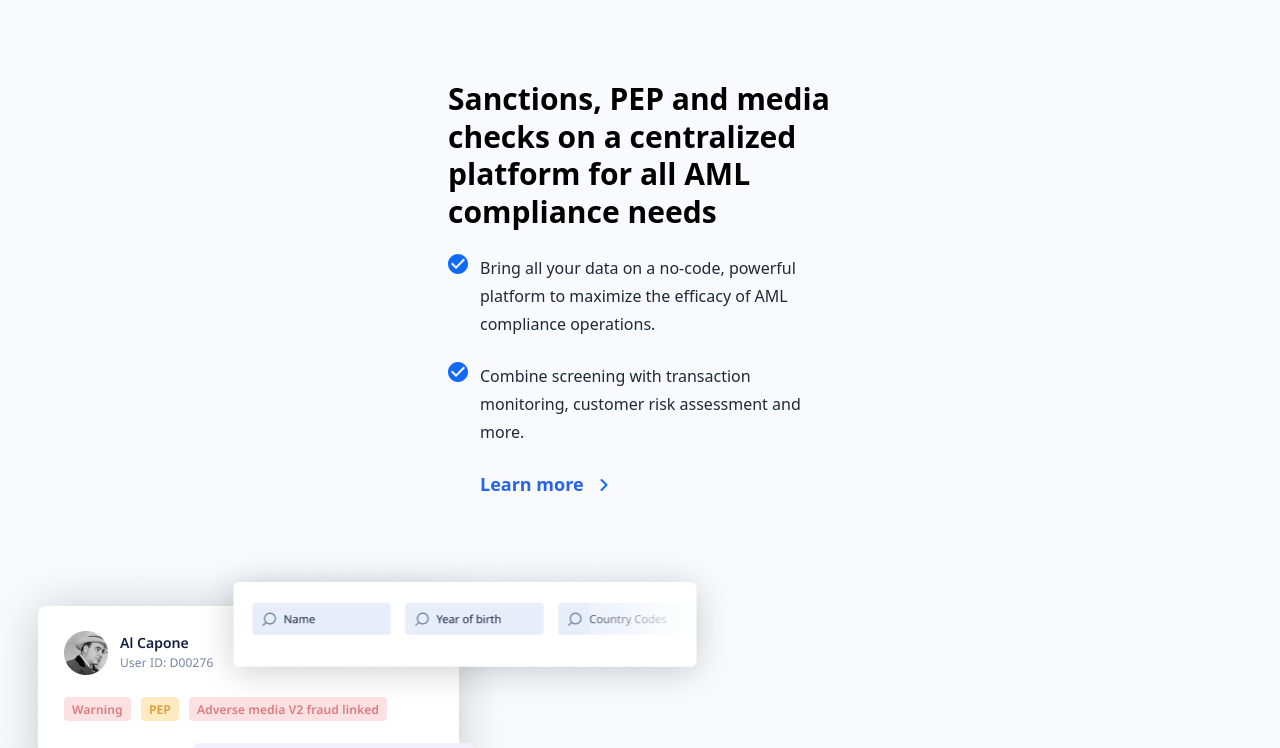
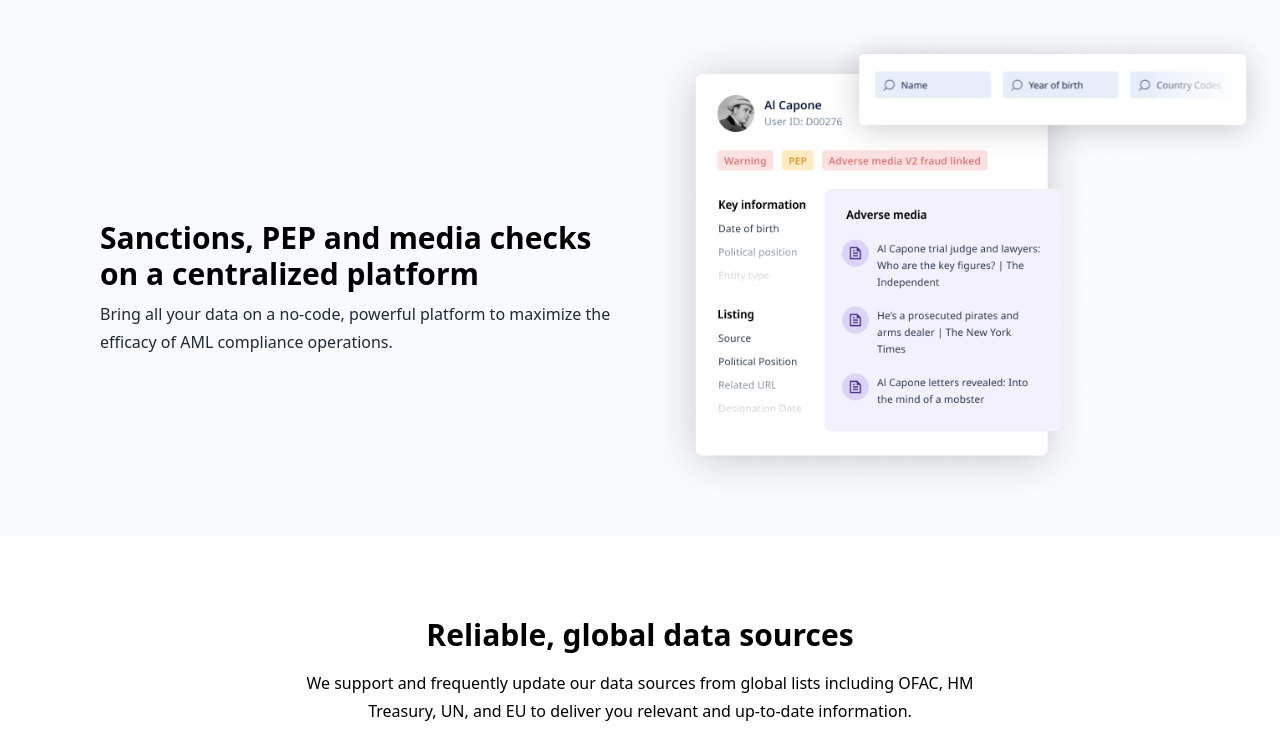
Before and after one commit to zentho/flagright-site, a React (Create React App) app: page / in a window 1280 px wide. Shown: the top 748 px of the page. Built offline with nearby package versions, Linux system fonts and the light colour scheme.

Commit message:
Finish responsiveness for Sanctions section

```diff
--- a/src/sections/Sanctions.js
+++ b/src/sections/Sanctions.js
@@ -4,12 +4,13 @@ import Checkmark from "../media/svg/Checkmark";
 
 export default function Sanctions() {
   return (
-    <section className="pb-8 bg-[#F8FAFE]">
-      <div className="max-w-md p-8 pt-20 mx-auto">
-        <h1 className="mb-6 text-3xl font-semibold leading-tight">
-          Sanctions, PEP and media checks on a centralized platform for all AML compliance needs
+    <section className="pb-8 bg-[#F8FAFE] grid grid-cols-1 md:grid-cols-2 items-center md:pl-12 lg:pt-6">
+      <div className="max-w-xl p-8 pt-20 mx-auto">
+        <h1 className="mb-6 text-3xl font-bold leading-tight md:text-2xl lg:text-3xl lg:mb-2">
+          Sanctions, PEP and media checks <br className="hidden" /> on a centralized platform
+          <span className="lg:hidden"> for all AML compliance needs </span>
         </h1>
-        <div className="flex flex-col gap-6">
+        <div className="flex flex-col gap-6 lg:hidden">
           <div className="flex items-start gap-3 ">
             <Checkmark />
             <p className="inline-block max-w-sm leading-7 text-gray-800">
@@ -28,7 +29,12 @@ export default function Sanctions() {
             <BlueArrow />
           </a>
         </div>
+        <p className="hidden leading-7 text-gray-800 lg:block">
+          Bring all your data on a no-code, powerful platform to maximize the efficacy of AML compliance
+          operations.
+        </p>
       </div>
+
       <img src={require("../media/capone.png")} alt="sanction showcase" />
     </section>
   );
```
